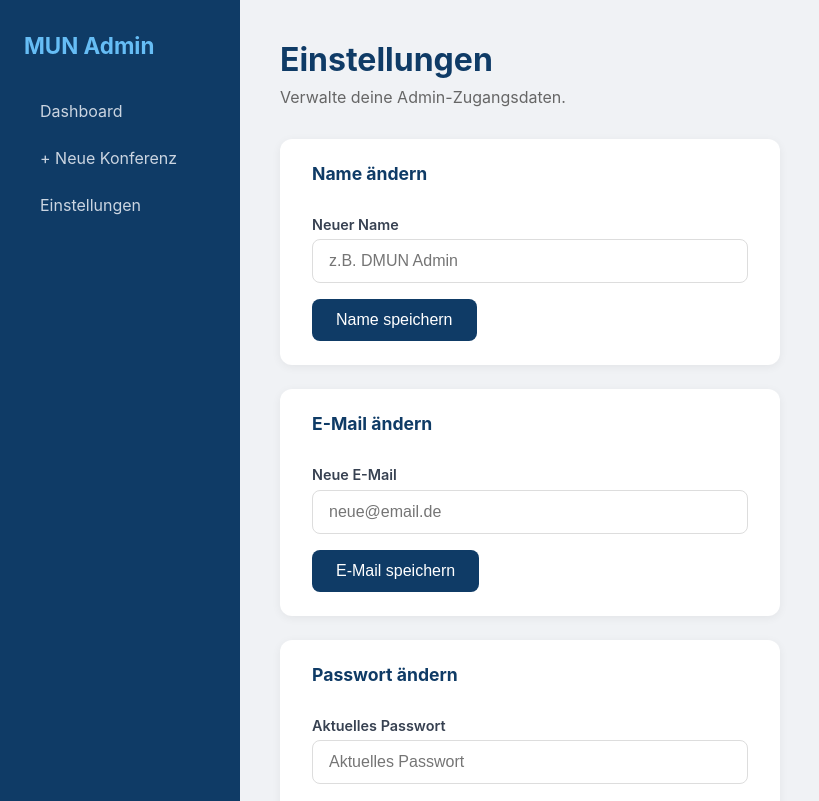
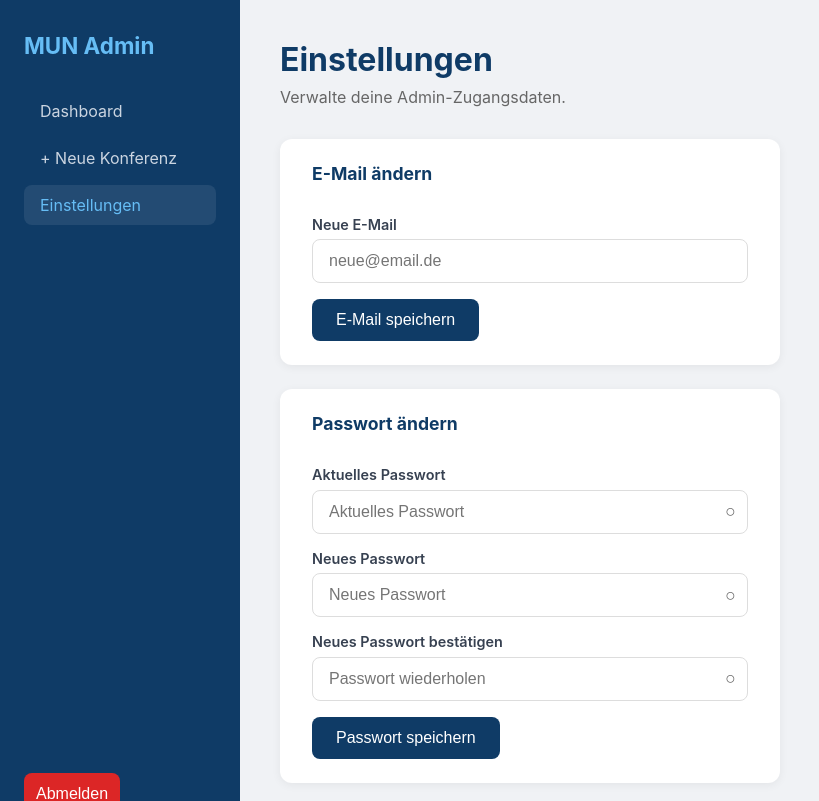
Before and after one commit to itsroj/wirtschaftsinformatik-labor, a Vue app in the folder mun-admin/: page /einstellungen in a window 1280 px wide. Shown: the top 801 px of the page, without its empty margins (0-819 px from the left). Built offline with nearby package versions, Linux system fonts and the light colour scheme; sample sign-in values are in the browser's storage.

Commit message:
Einstellungen Passwort/Email Update, Backend Auth Route hinzugefügt

```diff
--- a/mun-admin/src/views/EinstellungenView.vue
+++ b/mun-admin/src/views/EinstellungenView.vue
@@ -5,7 +5,7 @@
       <nav>
         <a @click="router.push('/dashboard')">Dashboard</a>
         <a @click="router.push('/konferenzen/neu')">+ Neue Konferenz</a>
-        <a @click="router.push('/einstellungen')">Einstellungen</a>
+        <a class="active">Einstellungen</a>
       </nav>
       <button class="logout" @click="logout">Abmelden</button>
     </aside>
@@ -13,20 +13,6 @@
     <main class="content">
       <h1>Einstellungen</h1>
       <p>Verwalte deine Admin-Zugangsdaten.</p>
-
-      <!-- Name ändern -->
-      <div class="section">
-        <h2>Name ändern</h2>
-        <div v-if="nameSuccess" class="success">{{ nameSuccess }}</div>
-        <div v-if="nameError" class="error">{{ nameError }}</div>
-        <div class="form-group">
-          <label>Neuer Name</label>
-          <input v-model="newName" type="text" placeholder="z.B. DMUN Admin" />
-        </div>
-        <button @click="saveName" :disabled="nameLoading">
-          {{ nameLoading ? 'Wird gespeichert...' : 'Name speichern' }}
-        </button>
-      </div>
 
       <!-- Email ändern -->
       <div class="section">
@@ -49,15 +35,24 @@
         <div v-if="pwError" class="error">{{ pwError }}</div>
         <div class="form-group">
           <label>Aktuelles Passwort</label>
-          <input v-model="currentPassword" type="password" placeholder="Aktuelles Passwort" />
+          <div class="pw-wrapper">
+            <input v-model="currentPassword" :type="showCurrent ? 'text' : 'password'" placeholder="Aktuelles Passwort" />
+            <button type="button" class="toggle-pw" @click="showCurrent = !showCurrent" tabindex="-1">{{ showCurrent ? '◉' : '○' }}</button>
+          </div>
         </div>
         <div class="form-group">
           <label>Neues Passwort</label>
-          <input v-model="newPassword" type="password" placeholder="Neues Passwort" />
+          <div class="pw-wrapper">
+            <input v-model="newPassword" :type="showNew ? 'text' : 'password'" placeholder="Neues Passwort" />
+            <button type="button" class="toggle-pw" @click="showNew = !showNew" tabindex="-1">{{ showNew ? '◉' : '○' }}</button>
+          </div>
         </div>
         <div class="form-group">
           <label>Neues Passwort bestätigen</label>
-          <input v-model="confirmPassword" type="password" placeholder="Passwort wiederholen" />
+          <div class="pw-wrapper">
+            <input v-model="confirmPassword" :type="showConfirm ? 'text' : 'password'" placeholder="Passwort wiederholen" />
+            <button type="button" class="toggle-pw" @click="showConfirm = !showConfirm" tabindex="-1">{{ showConfirm ? '◉' : '○' }}</button>
+          </div>
         </div>
         <button @click="savePassword" :disabled="pwLoading">
           {{ pwLoading ? 'Wird gespeichert...' : 'Passwort speichern' }}
@@ -76,33 +71,6 @@ const router = useRouter()
 
 function getToken() {
   return localStorage.getItem('admin_token')
-}
-
-// Name
-const newName = ref('')
-const nameLoading = ref(false)
-const nameSuccess = ref('')
-const nameError = ref('')
-
-async function saveName() {
-  nameError.value = ''
-  nameSuccess.value = ''
-  if (!newName.value) { nameError.value = 'Bitte einen Namen eingeben.'; return }
-  nameLoading.value = true
-  try {
-    const response = await fetch('http://localhost:5000/api/auth/update', {
-      method: 'PUT',
-      headers: { 'Content-Type': 'application/json', 'Authorization': `Bearer ${getToken()}` },
-      body: JSON.stringify({ name: newName.value })
-    })
-    if (!response.ok) throw new Error()
-    nameSuccess.value = '✅ Name wurde gespeichert!'
-    newName.value = ''
-  } catch {
-    nameError.value = 'Fehler beim Speichern.'
-  } finally {
-    nameLoading.value = false
-  }
 }
 
 // Email
@@ -139,6 +107,9 @@ const confirmPassword = ref('')
 const pwLoading = ref(false)
 const pwSuccess = ref('')
 const pwError = ref('')
+const showCurrent = ref(false)
+const showNew = ref(false)
+const showConfirm = ref(false)
 
 async function savePassword() {
   pwError.value = ''
@@ -222,12 +193,35 @@ p { color: #666; margin: 0 0 2rem; }
 }
 .form-group { display: flex; flex-direction: column; gap: 0.4rem; }
 label { font-size: 0.9rem; font-weight: 600; color: #374151; }
+.pw-wrapper {
+  position: relative;
+  display: flex;
+  align-items: center;
+}
+.pw-wrapper input {
+  width: 100%;
+  padding-right: 3rem;
+  box-sizing: border-box;
+}
+.toggle-pw {
+  position: absolute;
+  right: 0.75rem;
+  background: none;
+  border: none;
+  cursor: pointer;
+  font-size: 1.1rem;
+  padding: 0;
+  color: #666;
+  align-self: auto;
+}
 input {
   padding: 0.75rem 1rem;
   border: 1px solid #ddd;
   border-radius: 8px;
   font-size: 1rem;
   outline: none;
+  width: 100%;
+  box-sizing: border-box;
 }
 input:focus { border-color: #2677b5; }
 button {
```
Also changed, not shown: 2 other files (tests, documents, lock files or other folders).
